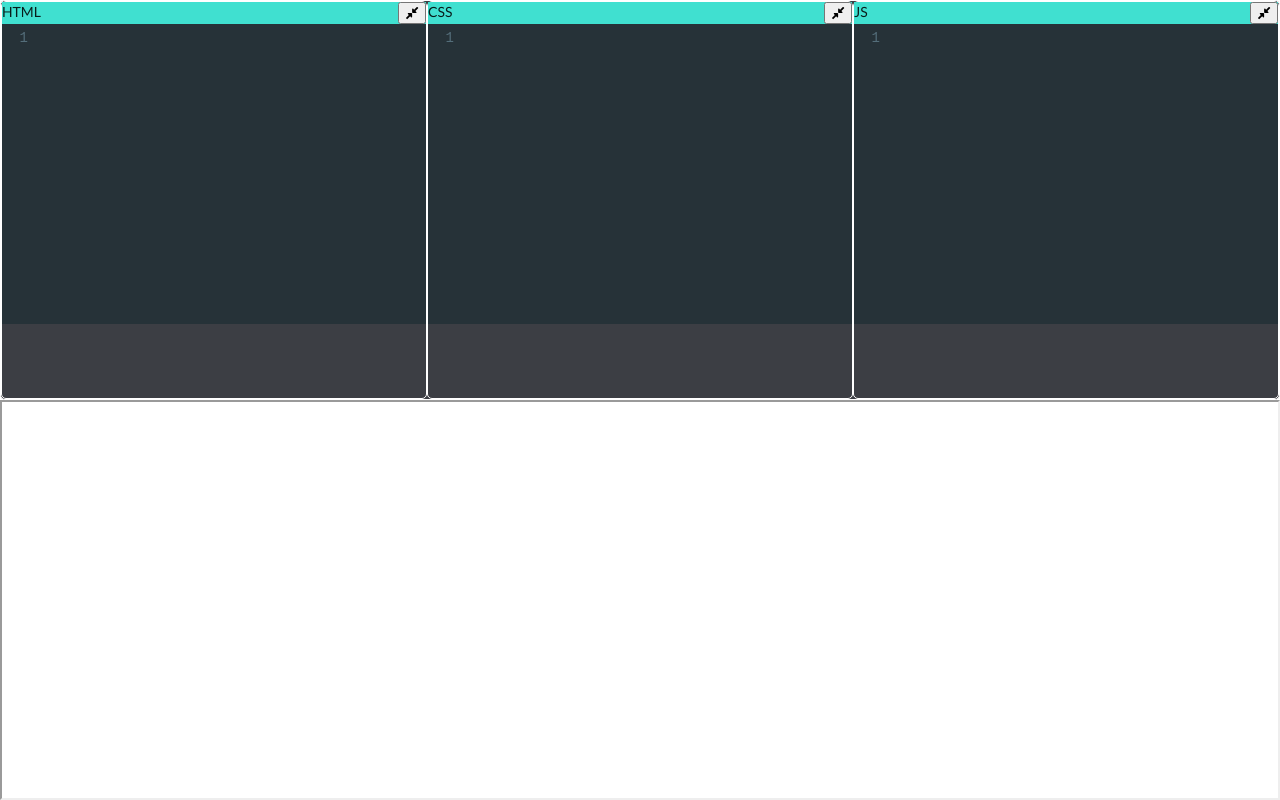
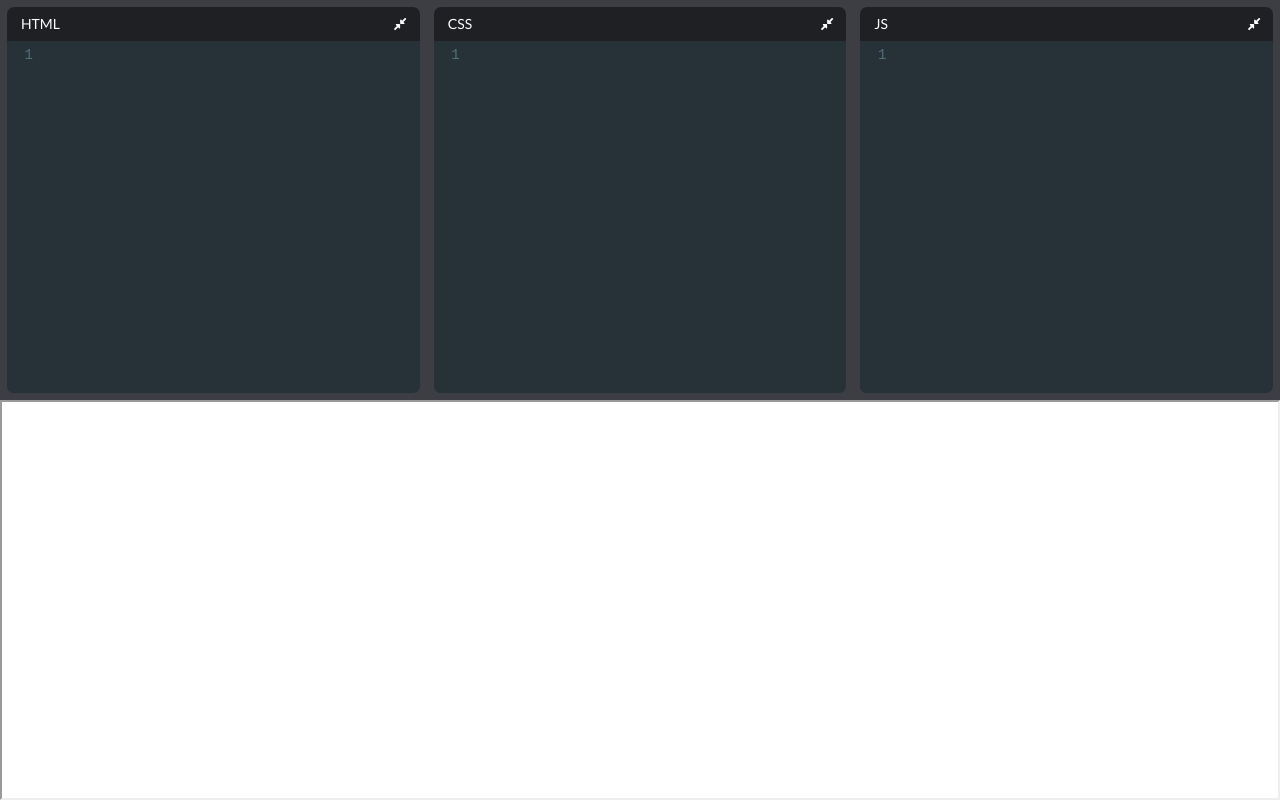
Before and after one commit to aezakmi007/web-dev-code-editor, a React (Create React App) app: page / in a window 1280 px wide. Built offline with nearby package versions, Linux system fonts and the light colour scheme.

Commit message:
Styling Done

```diff
--- a/src/App.css
+++ b/src/App.css
@@ -1,24 +1,50 @@
-.editor-container {
-  width: 100%;
-  background-color: hsl(225, 6%, 25%);
-  border: 1px solid white;
-  border-radius: 5px;
-}
 .pane {
   height: 50vh;
   display: flex;
-  flex-grow: 1;
-  flex-basis: 0;
 }
 
-.editor-holder {
+.top-pane {
+  background-color: hsl(225, 6%, 25%);
+}
+.editor-container {
+  flex-grow: 1;
+  transition: flex-grow 1s;
+  flex-basis: 0;
   display: flex;
   flex-direction: column;
+  padding: 0.5rem;
+  background-color: hsl(225, 6%, 25%);
+}
+.collapsed {
+  flex-grow: 0;
+  /* transition: flex-grow 1s; */
+}
+.editor-container.collapsed .CodeMirror-scroll {
+  position: absolute;
 }
 .title-container {
   display: flex;
   background-color: turquoise;
+  justify-content: space-between;
+  background-color: hsl(225, 6%, 13%);
+  color: white;
+  padding: 0.5rem 0.5rem 0.5rem 1rem;
+  border-top-right-radius: 0.5rem;
+  border-top-left-radius: 0.5rem;
+}
+.CodeMirror {
+  height: 100% !important;
+}
+.code-mirror-wrapper {
+  flex-grow: 1;
+  border-bottom-right-radius: 0.5rem;
+  border-bottom-left-radius: 0.5rem;
+  overflow: hidden;
 }
 .expand-collapse-btn {
-  margin-left: auto;
+  margin-left: 0.5rem;
+  background: none;
+  border: none;
+  color: white;
+  cursor: pointer;
 }
--- a/src/App.js
+++ b/src/App.js
@@ -25,33 +25,24 @@ export const App = ({ html, css, js, changeCss, changeHtml, changeJs }) => {
 
   return (
     <>
-      <div className="editor-container pane">
-        <div className="editor-container">
+      <div className="top-pane pane">
         <Editor
           language="html"
           displayName="HTML"
           value={html}
           onChange={changeHtml}
         />
-        </div>
-        <div className="editor-container">
+
         <Editor
           language="css"
           displayName="CSS"
           value={css}
           onChange={changeCss}
         />
+
+        <Editor language="js" displayName="JS" value={js} onChange={changeJs} />
       </div>
-        <div className="editor-container">
-          <Editor
-            language="js"
-            displayName="JS"
-            value={js}
-            onChange={changeJs}
-          />
-        </div>
-      </div>
-      <div>
+
       <iframe
         srcDoc={src}
         title="Output"
@@ -59,7 +50,6 @@ export const App = ({ html, css, js, changeCss, changeHtml, changeJs }) => {
         width="100%"
         height="100%"
       />
-      </div>
     </>
   );
 };
--- a/src/Components/Editor.js
+++ b/src/Components/Editor.js
@@ -1,23 +1,29 @@
-import React from "react";
+import React, { useState } from "react";
 import "codemirror/lib/codemirror.css";
 import "codemirror/theme/material.css";
 import "codemirror/mode/xml/xml";
 import "codemirror/mode/javascript/javascript";
 import "codemirror/mode/css/css";
 import { FontAwesomeIcon } from "@fortawesome/react-fontawesome";
-import { faCompressAlt } from "@fortawesome/free-solid-svg-icons";
+import { faCompressAlt, faExpandAlt } from "@fortawesome/free-solid-svg-icons";
 import { Controlled as CodeMirror } from "react-codemirror2";
 
 function Editor({ language, displayName, value, onChange }) {
+  const [open, setOpen] = useState(true);
+
   const handleChange = (editor, data, value) => {
     onChange(value);
   };
   return (
-    <div className="editor-holder">
+    <div className={`editor-container ${open ? "" : "collapsed"}`}>
       <div className="title-container">
         {displayName}
-        <button type="button" className="expand-collapse-btn">
-          <FontAwesomeIcon icon={faCompressAlt} />
+        <button
+          onClick={() => setOpen((prev) => !prev)}
+          type="button"
+          className="expand-collapse-btn"
+        >
+          <FontAwesomeIcon icon={open ? faCompressAlt : faExpandAlt} />
         </button>
       </div>
       <CodeMirror
```
Lines whose indentation alone changed are shown as unchanged.
